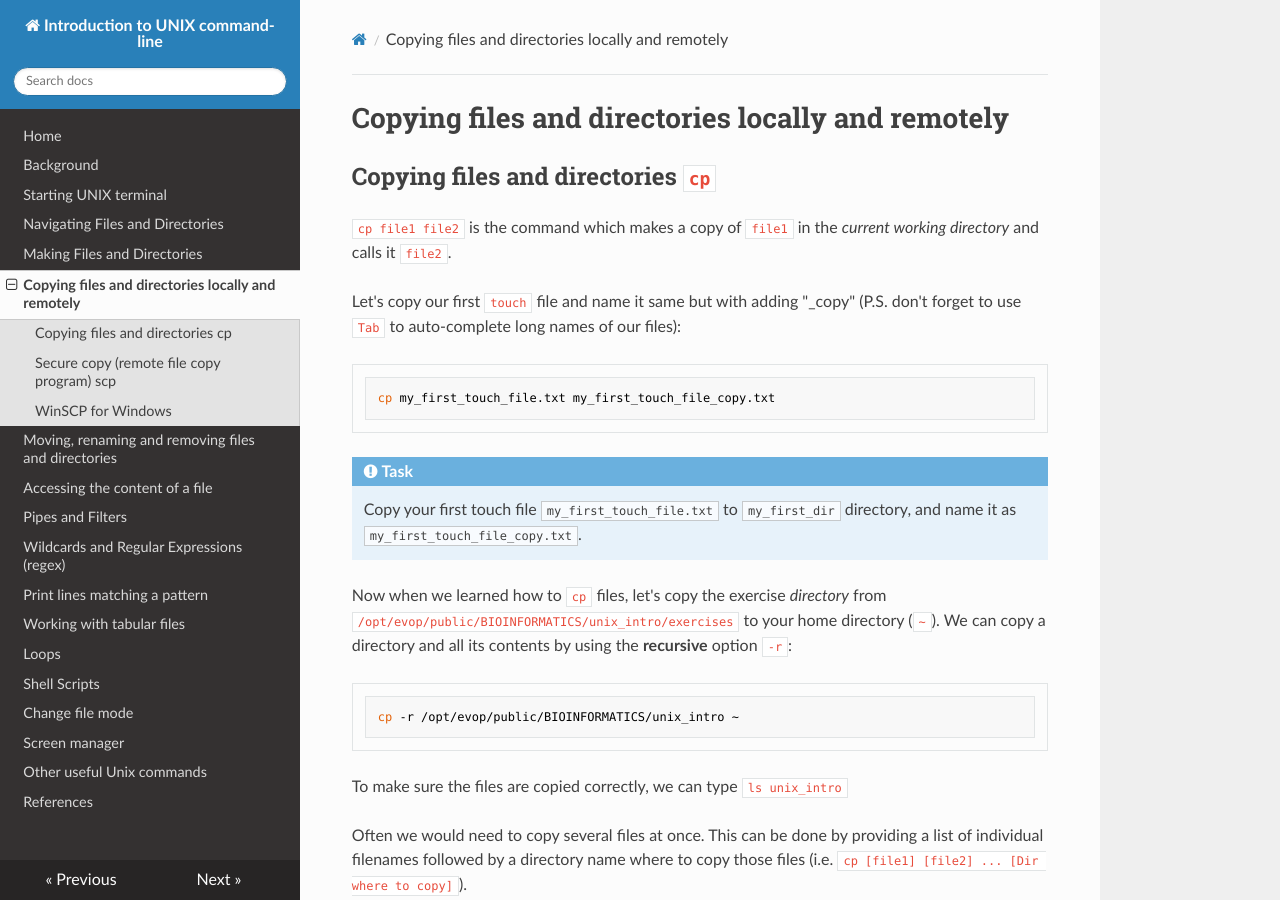
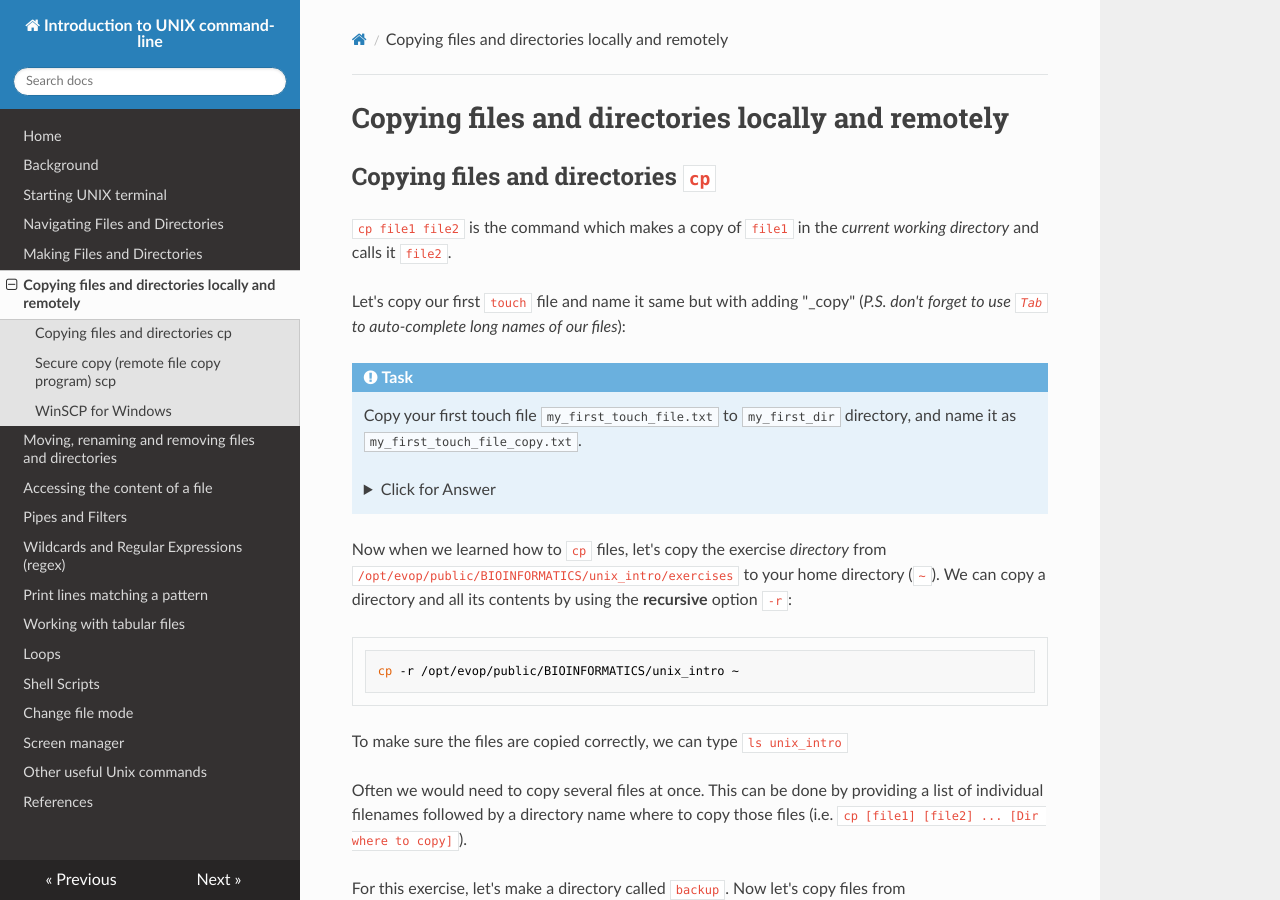
Before and after one commit to bajicv/unix_intro, an MkDocs documentation site: the page built from docs/cp_scp.md, in a window 1280 px wide and 900 px high. Built offline with MkDocs 1.6.1, drawn with Linux system fonts in a browser that asks for light colours; nearby versions of some CDN libraries.

Commit message:
changes in cp_scp.md

````diff
--- a/docs/cp_scp.md
+++ b/docs/cp_scp.md
@@ -6,16 +6,16 @@
 *current working directory* and calls it `file2`.
 
 Let's copy our first `touch` file and name it same but with adding
-"\_copy" (P.S. don't forget to use `Tab` to auto-complete long names of
-our files):
-
-```
-cp my_first_touch_file.txt my_first_touch_file_copy.txt
-```
+"\_copy" (_P.S. don't forget to use `Tab` to auto-complete long names of our files_):
 
 !!! question "Task"
     Copy your first touch file `my_first_touch_file.txt` to `my_first_dir`
     directory, and name it as `my_first_touch_file_copy.txt`.
+
+    ??? question "Click for Answer"
+        ```
+        cp my_first_touch_file.txt my_first_touch_file_copy.txt
+        ```
 
 
 Now when we learned how to `cp` files, let's copy the exercise
@@ -43,6 +43,8 @@ cd
 mkdir backup
 cp ~/unix_intro/exercises/1_browsing_textfiles.txt ~/unix_intro/exercises/2_searching_patterns.txt backup
 ```
+
+---------------------------------------------------------------------------------------
 
 ## Secure copy (remote file copy program) `scp`
 
````
